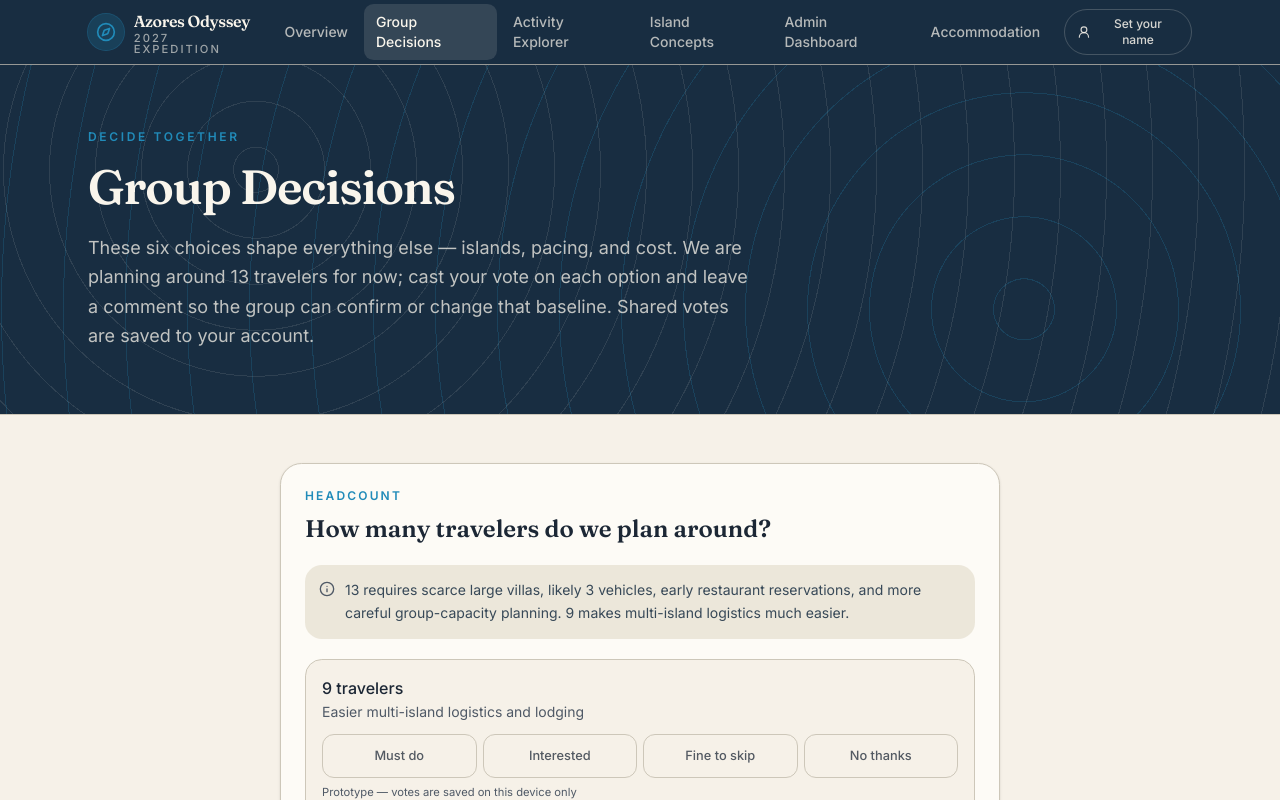
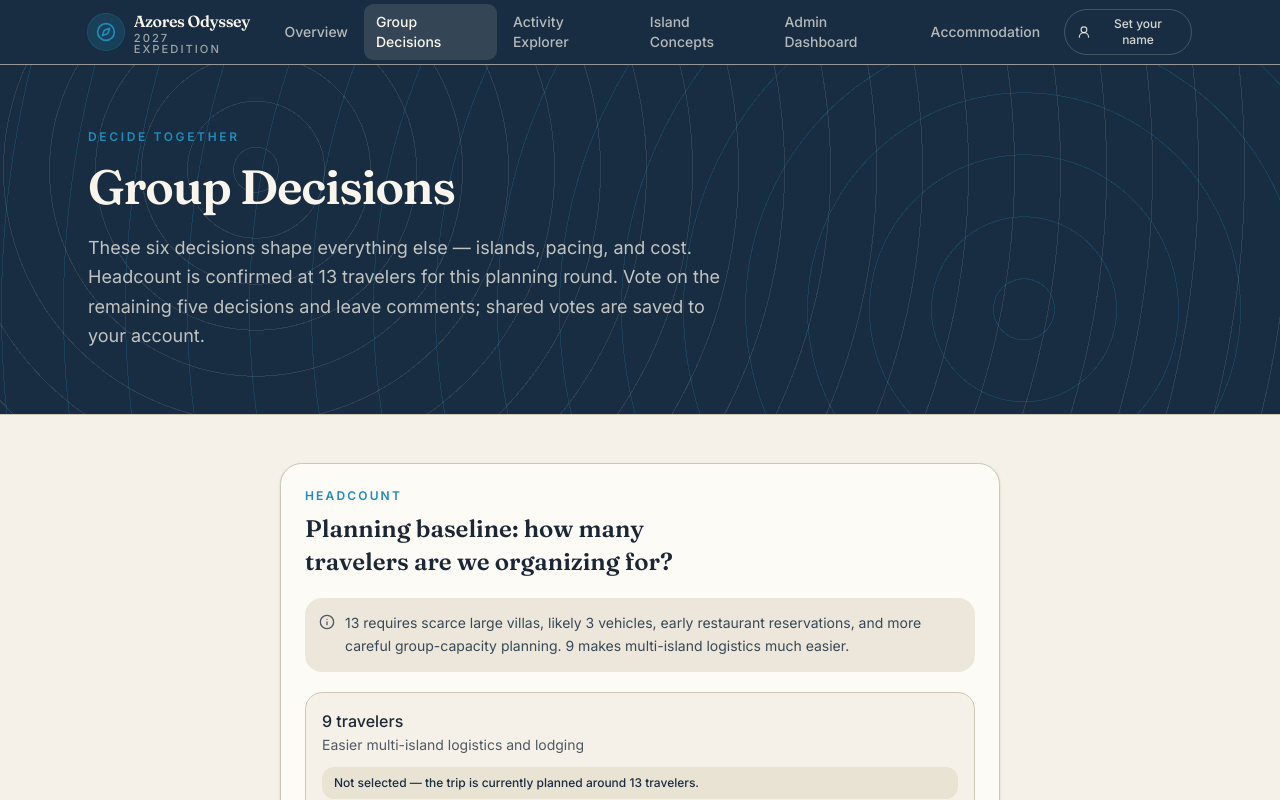
Before and after one commit to PyrokidMike/azores-odyssey-2027, a Next.js app: page /decisions in a window 1280 px wide. Shown: the top 800 px of the page. Built offline with nearby package versions, Linux system fonts and the light colour scheme.

Commit message:
feat: refine decision page and card for headcount confirmation

```diff
--- a/app/decisions/page.tsx
+++ b/app/decisions/page.tsx
@@ -15,7 +15,7 @@ export default function DecisionsPage() {
       <PageHeader
         eyebrow="Decide together"
         title="Group Decisions"
-        intro="These six choices shape everything else — islands, pacing, and cost. We are planning around 13 travelers for now; cast your vote on each option and leave a comment so the group can confirm or change that baseline. Shared votes are saved to your account."
+        intro="These six decisions shape everything else — islands, pacing, and cost. Headcount is confirmed at 13 travelers for this planning round. Vote on the remaining five decisions and leave comments; shared votes are saved to your account."
       />
       <div className="mx-auto max-w-3xl px-4 py-12 sm:px-6">
         <div className="grid gap-6">
--- a/components/decision-card.tsx
+++ b/components/decision-card.tsx
@@ -42,7 +42,15 @@ export function DecisionCard({ decision }: { decision: Decision }) {
                 <p className="mt-0.5 text-sm text-muted-foreground">{opt.detail}</p>
               )}
             </div>
-            <VoteControls itemId={opt.voteId ?? decisionOptionVoteId(decision.id, opt.id)} />
+            {decision.id === 'headcount' ? (
+              <p className="rounded-lg bg-secondary/60 px-3 py-2 text-xs font-medium text-secondary-foreground">
+                {opt.id === '13'
+                  ? 'Confirmed planning baseline: 13 travelers. This is no longer an open vote.'
+                  : 'Not selected — the trip is currently planned around 13 travelers.'}
+              </p>
+            ) : (
+              <VoteControls itemId={opt.voteId ?? decisionOptionVoteId(decision.id, opt.id)} />
+            )}
           </div>
         ))}
       </div>
--- a/lib/trip-data.ts
+++ b/lib/trip-data.ts
@@ -137,7 +137,7 @@ export const DECISIONS: Decision[] = [
   {
     id: 'headcount',
     title: 'Headcount',
-    question: 'How many travelers do we plan around?',
+    question: 'Planning baseline: how many travelers are we organizing for?',
     notes:
       '13 requires scarce large villas, likely 3 vehicles, early restaurant reservations, and more careful group-capacity planning. 9 makes multi-island logistics much easier.',
     options: [
```
